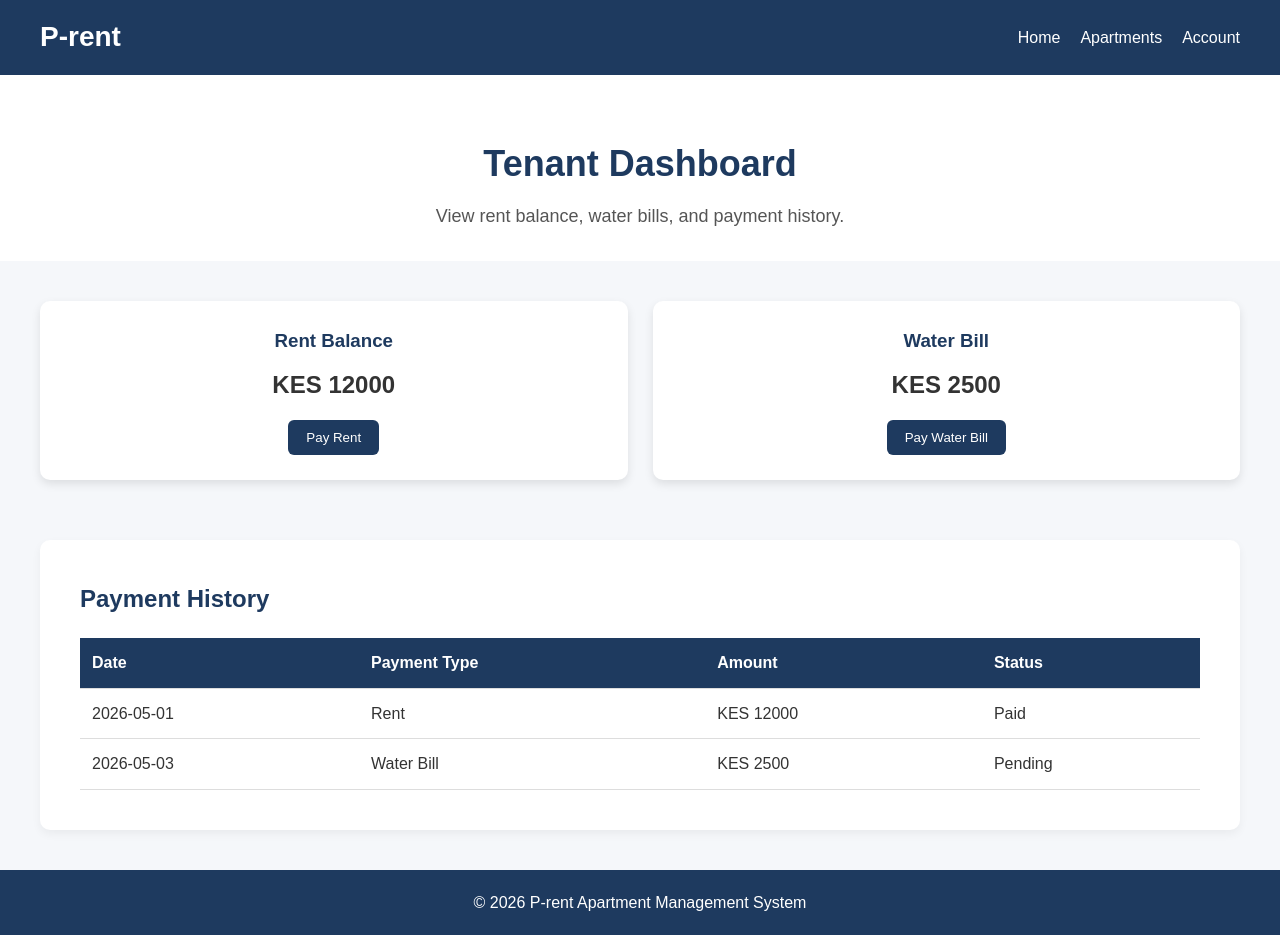
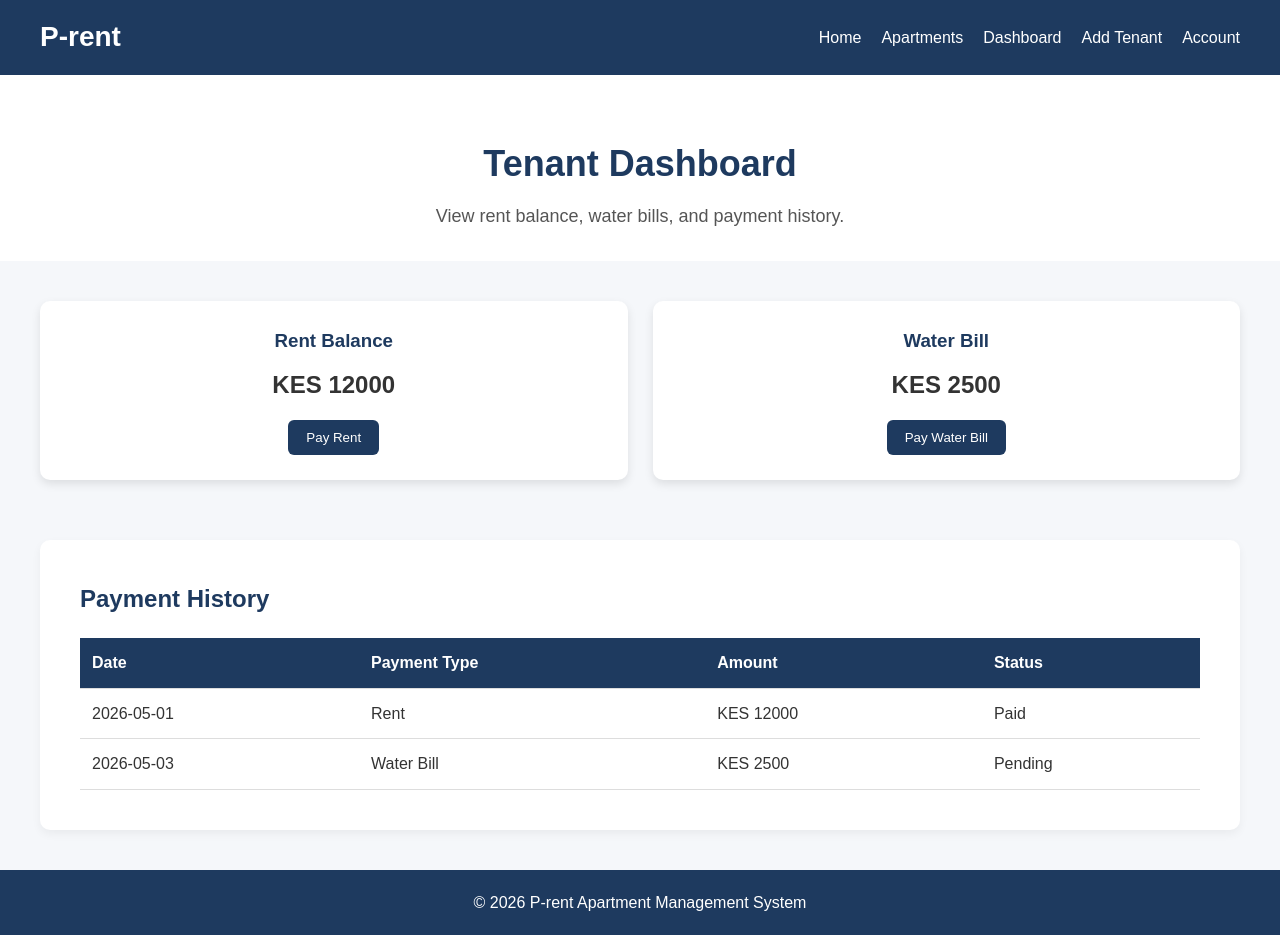
Before and after one commit to PYSTON7/P-rent, a plain HTML site: page dashboard.html in a window 1280 px wide. Drawn offline with Linux system fonts and the light colour scheme.

Commit message:
feat:(updated)style

```diff
--- a/dashboard.html
+++ b/dashboard.html
@@ -21,6 +21,8 @@
             <ul class="nav-links">
                 <li><a href="index.html">Home</a></li>
                 <li><a href="apartments.html">Apartments</a></li>
+                <li><a href="dashboard.html">Dashboard</a></li>
+                <li><a href="add-tenant.html">Add Tenant</a></li>
                 <li><a href="login.html">Account</a></li>
             </ul>
 
```
